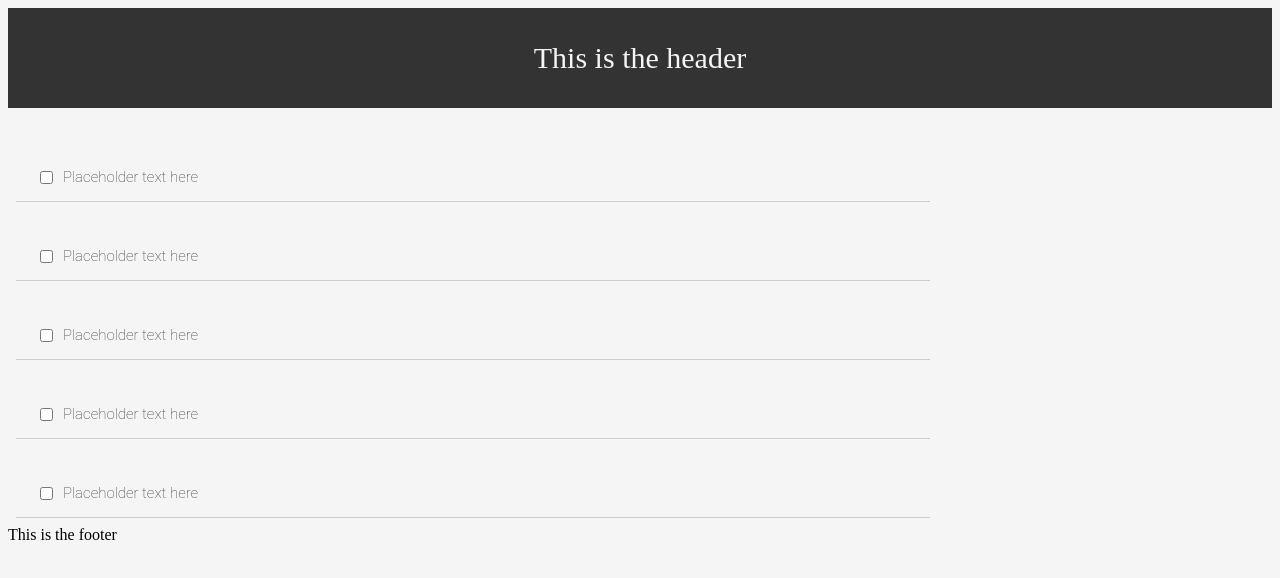
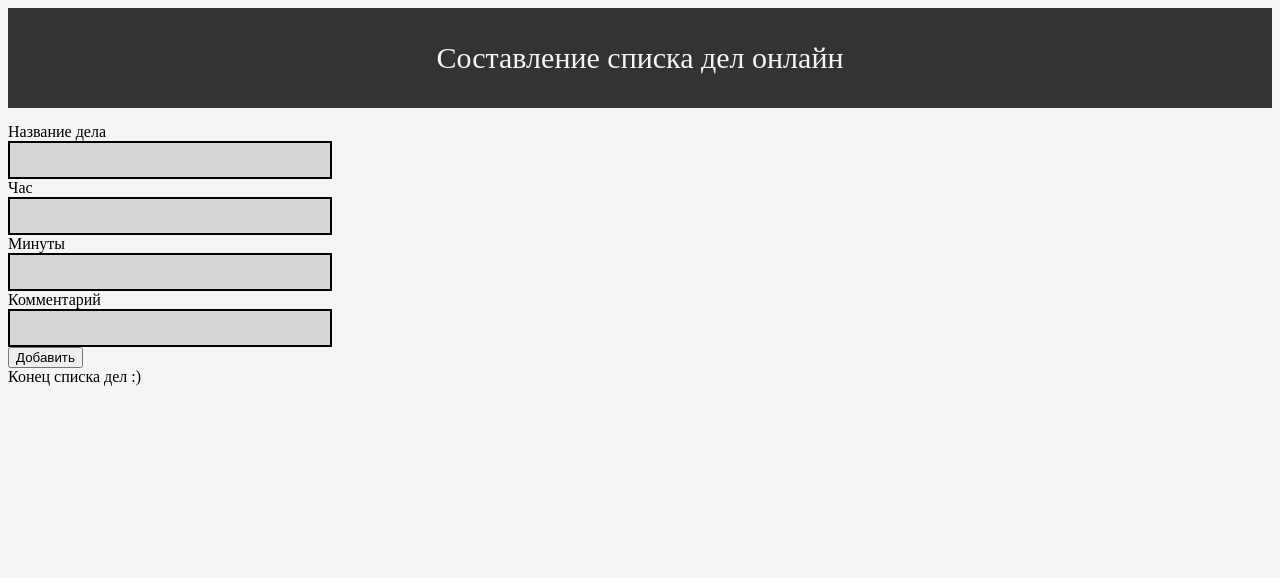
Before and after one commit to zow1e2k/third-web-app, a React (Create React App) app in the folder react-app/: page / in a window 1280 px wide. Shown: the top 578 px of the page. Built offline with nearby package versions, Linux system fonts and the light colour scheme.

Commit message:
create dynamic to-do list (features: add & remove)

```diff
--- a/react-app/src/components/Footer.js
+++ b/react-app/src/components/Footer.js
@@ -4,7 +4,7 @@ import "./Footer.css";
 function Footer() {
     return (
         <footer>
-            This is the footer
+            Конец списка дел :)
         </footer>
     );
 }
--- a/react-app/src/components/Header.js
+++ b/react-app/src/components/Header.js
@@ -4,9 +4,10 @@ import "./Header.css";
 function Header() {
     return (
         <header className="navbar">
-            This is the header
+            Составление списка дел онлайн
         </header>
     );
 }
 
+
 export default Header
--- a/react-app/src/components/Main.css
+++ b/react-app/src/components/Main.css
@@ -1,3 +1,20 @@
 .body {
 
 }
+input[type="text"] {
+    width: 19.75em;
+    height: 2em;
+    border: none;
+    font: inherit;
+    color: #005500;
+    background-color: #D5D5D5;
+    cursor: pointer;
+    white-space: nowrap;
+    display: flex;
+    flex-direction: column;
+    border: 2px solid #000;
+}
+.arr {
+    display: flex;
+    flex-direction: column;
+}
--- a/react-app/src/components/Main.js
+++ b/react-app/src/components/Main.js
@@ -1,17 +1,99 @@
 import React from "react";
 import "./Main.css";
-import List from "../items/List";
 
-function Main() {
-    return (
-        <body>
-            <List />
-            <List />
-            <List />
-            <List />
-            <List />
-        </body>
-    );
+const Business = {
+    list: {},
+    add: (id, name, hour, min, description) => {
+        Business.list[id] = {
+            id: id,
+            name: name,
+            hour: hour,
+            min: min,
+            description: description
+        };
+        Business.count++;
+    },
+    remove: (id) => {
+        Business.list[id] = {};
+    },
+    count: 0
+};
+
+let count = Business.count;
+
+class Main extends React.Component {
+    constructor(props) {
+        super(props);
+        this.state = {name: '', hour: '', min: '', description: ''};
+        this.handleChange = this.handleChange.bind(this);
+    }
+
+    add() {
+        const {name, hour, min, description} = this.state;
+        if (name === '' || hour === '' || min === '' || description === '') {
+            return;
+        }
+        Business.add(count++, name, hour, min, description);
+        this.forceUpdate();
+    }
+
+    remove(id) {
+        Business.remove(id);
+        this.forceUpdate();
+    }
+
+    handleChange(e, name) {
+        this.setState({[name]: e.target.value});
+    }
+
+    render() {
+        count = Business.count;
+        let str = '';
+        let arr = [];
+        if (count !== 0) {
+            for (let i = 0; i < count; i++) {
+                if (Business.list[i].name === undefined) {
+                    console.log("ID: " + i);
+                    continue;
+                }
+
+                str = "Дело: " + Business.list[i].name + "\n"
+                    + "Час: " + Business.list[i].hour + "\n"
+                    + "Минуты: " + Business.list[i].min + "\n"
+                    + "Описание: " + Business.list[i].description;
+                arr[i] = str;
+            }
+        }
+
+        return (
+            <div>
+                Название дела
+                <input type="text" value={this.state.name}
+                       onChange={(e) => this.handleChange(e, 'name')}
+                />
+                Час
+                <input type="text" value={this.state.hour}
+                       onChange={(e) => this.handleChange(e, 'hour')}
+                />
+                Минуты
+                <input type="text" value={this.state.min}
+                       onChange={(e) => this.handleChange(e, 'min')}
+                />
+                Комментарий
+                <input type="text" value={this.state.description}
+                       onChange={(e) => this.handleChange(e, 'description')}
+                />
+                <button onClick={() => this.add()}>Добавить</button>
+
+                {Object.keys(arr).map(arrID => (
+                    <div key={arrID} className="arr">
+                        {arr[arrID]}
+                        <button onClick={() => this.remove(arrID)}>Удалить</button>
+                    </div>
+                ))}
+            </div>
+        );
+    }
 }
 
 export default Main
--- a/react-app/src/items/List.js
+++ /dev/null
@@ -1,12 +0,0 @@
-import React from "react";
-
-function List() {
-    return (
-        <div className="list-item">
-            <input type="checkbox" />
-            <p>Placeholder text here</p>
-        </div>
-    );
-}
-
-export default List
```
